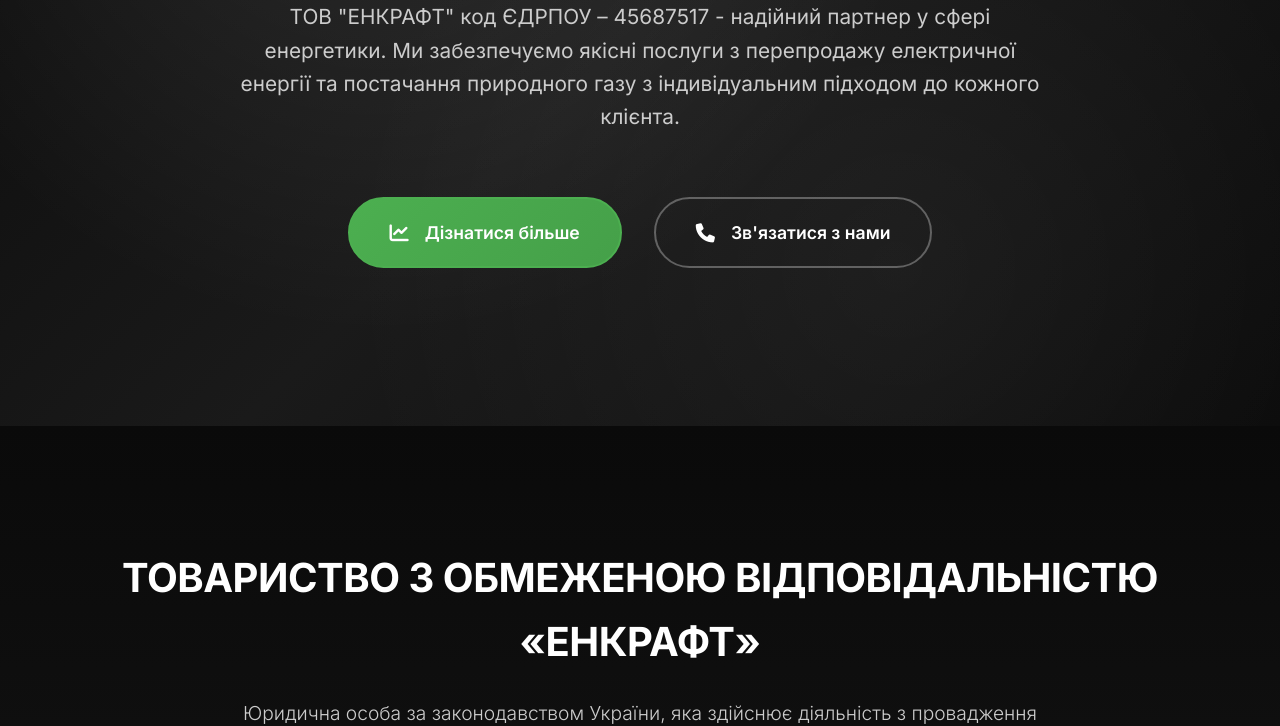
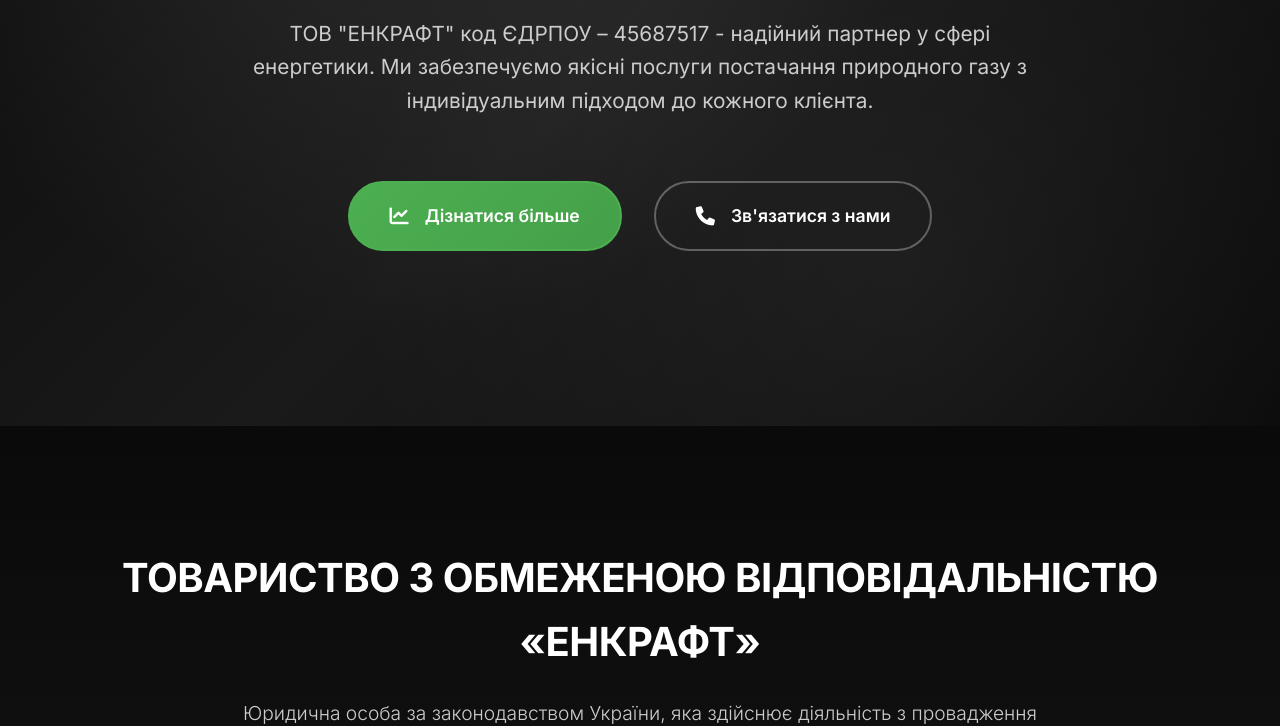
Before and after one commit to encraftenergy/encraft, a plain HTML site: page index.html in a window 1280 px wide. Shown: the part 374-1100 px from the top of the page. Drawn offline with Linux system fonts and the light colour scheme.

Commit message:
Update index.html

```diff
--- a/index.html
+++ b/index.html
@@ -45,8 +45,8 @@
                 <h1 class="hero-title">Працюємо заради Вас!</h1>
                 <p class="hero-description">
                     ТОВ "ЕНКРАФТ" код ЄДРПОУ – 45687517 - надійний партнер у сфері енергетики.
-                    Ми забезпечуємо якісні послуги з перепродажу електричної енергії
-                    та постачання природного газу з індивідуальним підходом до кожного клієнта.
+                    Ми забезпечуємо якісні послуги
+                    постачання природного газу з індивідуальним підходом до кожного клієнта.
                 </p>
                 <div class="hero-actions">
                     <a href="services.html" class="hero-btn primary">
```
